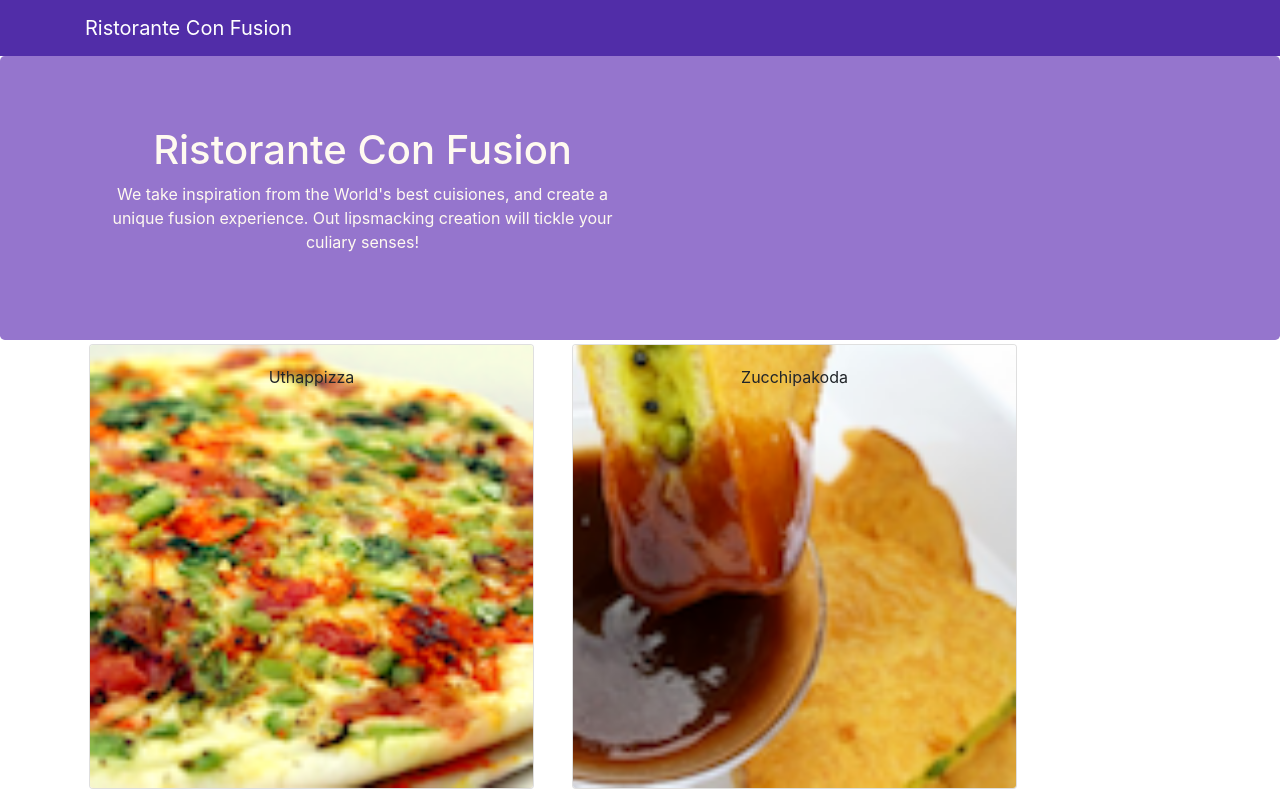
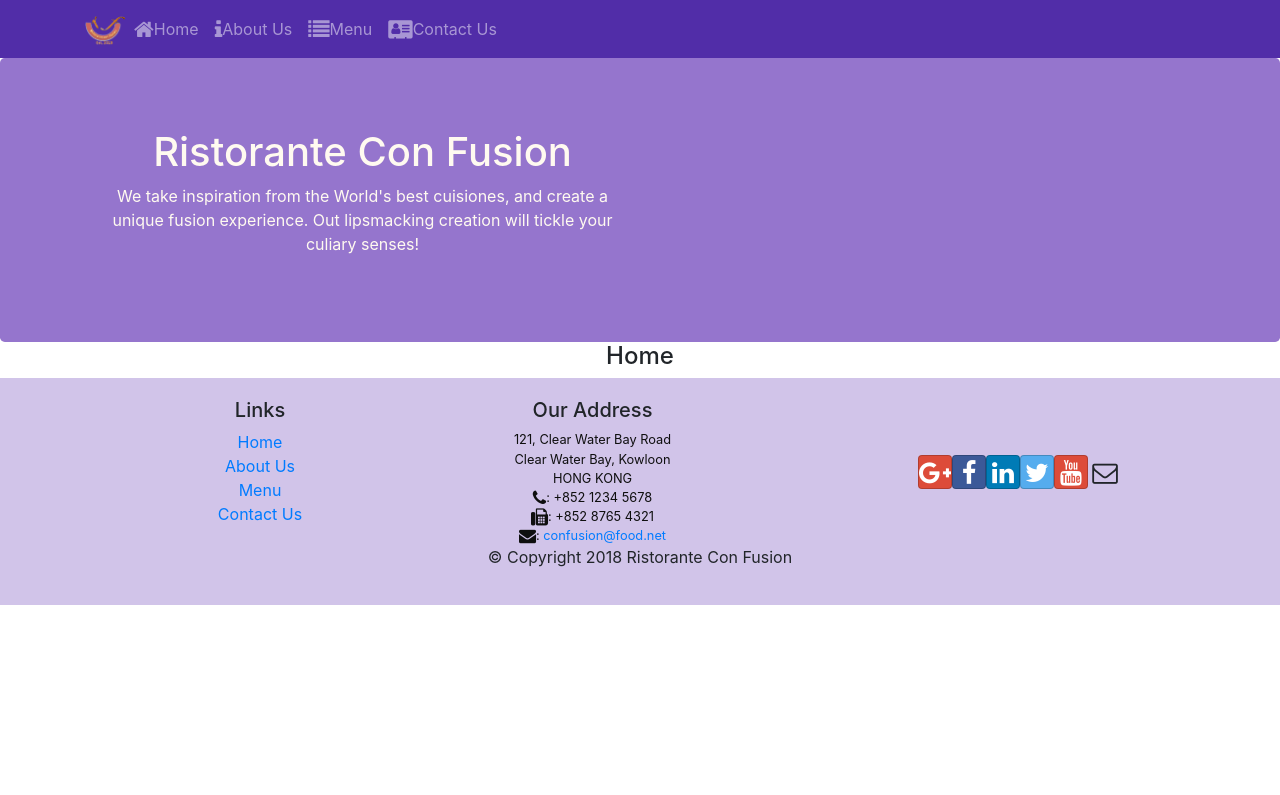
Before and after one commit to chavda-bhavik/react-confusion, a React (Create React App) app: page /home in a window 1280 px wide. Shown: the top 795 px of the page. Built offline with nearby package versions, Linux system fonts and the light colour scheme.

Commit message:
added routing functionality

```diff
--- a/package.json
+++ b/package.json
@@ -12,6 +12,7 @@
     "react": "^16.12.0",
     "react-dom": "^16.12.0",
     "react-popper": "^1.3.7",
+    "react-router-dom": "^5.1.2",
     "react-scripts": "3.3.0",
     "reactstrap": "^8.3.1"
   },
--- a/src/App.js
+++ b/src/App.js
@@ -1,11 +1,14 @@
 import React from 'react';
 import Main from './components/MainComponent'
+import { BrowserRouter } from "react-router-dom";
 import './App.css';
 
 const App = (props) => (
-  <div className="App">
-    <Main />
-  </div>
+  <BrowserRouter>
+    <div className="App">
+      <Main />
+    </div>
+  </BrowserRouter>
 )
 
 export default App
--- a/src/components/FooterComponent.js
+++ b/src/components/FooterComponent.js
@@ -1,4 +1,5 @@
 import React from 'react'
+import { Link } from "react-router-dom";
 
 const footer = (props) => (
     <div className="footer">
@@ -7,10 +8,10 @@
                 <div className="col-4 offset-1 col-sm-2">
                     <h5>Links</h5>
                     <ul className="list-unstyled">
-                        <li><a href="#">Home</a></li>
-                        <li><a href="#">About</a></li>
-                        <li><a href="#">Menu</a></li>
-                        <li><a href="contactus.html">Contact</a></li>
+                        <li><Link to="/home">Home</Link></li>
+                        <li><Link to="/aboutus">About Us</Link></li>
+                        <li><Link to="/menu">Menu</Link></li>
+                        <li><Link to="/contactus">Contact Us</Link></li>
                     </ul>
                 </div>
                 <div className="col-7 col-sm-5">
--- a/src/components/HeaderComponent.js
+++ b/src/components/HeaderComponent.js
@@ -1,14 +1,42 @@
 import React, { Component } from 'react'
 
-import { Navbar, NavbarBrand, Jumbotron } from 'reactstrap'
+import { Navbar, NavbarBrand, Nav, NavbarToggler, Collapse, NavItem, Jumbotron } from 'reactstrap'
+import { Link } from 'react-router-dom'
 
 class header extends Component {
+    state={
+        isOpen: false
+    }
+    toggleNav = () => {
+        this.setState((state, props) => {
+            return { isOpen: !state.isOpen }
+        })
+    }
     render() {
         return (
             <>
-                <Navbar dark>
+                <Navbar dark expand="md">
                     <div className="container">
-                        <NavbarBrand href="/">Ristorante Con Fusion</NavbarBrand>
+                        <NavbarToggler onClick={() => this.toggleNav()} />
+                        <NavbarBrand className="mr-auto" href="/">
+                            <img src="assets/images/logo.png" height="30" width="41" alt="Ristorante Con Fusion" />
+                        </NavbarBrand>
+                        <Collapse navbar isOpen={this.state.isOpen} >
+                            <Nav navbar>
+                                <NavItem>
+                                    <Link class="nav-link" exact to="/home"><span className="fa fa-home fa-lg"></span>Home</Link>
+                                </NavItem>
+                                <NavItem>
+                                    <Link class="nav-link" exact to="/aboutus"><span className="fa fa-info fa-lg"></span>About Us</Link>
+                                </NavItem>
+                                <NavItem>
+                                    <Link class="nav-link" exact to="/menu"><span className="fa fa-list fa-lg"></span>Menu</Link>
+                                </NavItem>
+                                <NavItem>
+                                    <Link class="nav-link" exact to="/contactus"><span className="fa fa-address-card fa-lg"></span>Contact Us</Link>
+                                </NavItem>
+                            </Nav>
+                        </Collapse>
                     </div>
                 </Navbar>
                 <Jumbotron>
--- /dev/null
+++ b/src/components/HomeComponent.js
@@ -0,0 +1,9 @@
+import React from 'react'
+
+const home = (props) => (
+    <div className="container">
+        <h4>Home</h4>
+    </div>
+)
+
+export default home
--- a/src/components/MainComponent.js
+++ b/src/components/MainComponent.js
@@ -4,26 +4,26 @@
 import Menu from './MenuComponent'
 import Header from './HeaderComponent'
 import Footer from './FooterComponent'
+import Home from './HomeComponent'
+import { Switch, Route, Redirect } from "react-router-dom";
 
 class Main extends Component {
     state = {
         dishes: DISHES,
         selectedDish: null
     }
-    onDishSelect = (dish) => {
-        this.setState({ selectedDish: dish })
-    }
     render() {
+        const HomePage = () => {
+            return <Home />
+        }
         return (
         <div className="App">
             <Header />
-            <div className="container">
-                <Menu
-                    dishes={this.state.dishes}
-                    clicked={this.onDishSelect}
-                />
-                <DishDetails dish={this.state.selectedDish} />
-            </div>
+                <Switch>
+                    <Route path="/home" component={HomePage} />
+                    <Route exact path="/menu" component={()=> <Menu dishes={this.state.dishes} />} />
+                    <Redirect to="/home" />
+                </Switch>
             <Footer />
         </div>
         );
--- a/src/components/MenuComponent.js
+++ b/src/components/MenuComponent.js
@@ -15,8 +15,10 @@
                 </div>
     );
     return (
-        <div className="row">
-            { menu }
+        <div className="container">
+            <div className="row">
+                { menu }
+            </div>
         </div>
     );
 }
```
Also changed, not shown: 1 other file (tests, documents, lock files or other folders).
